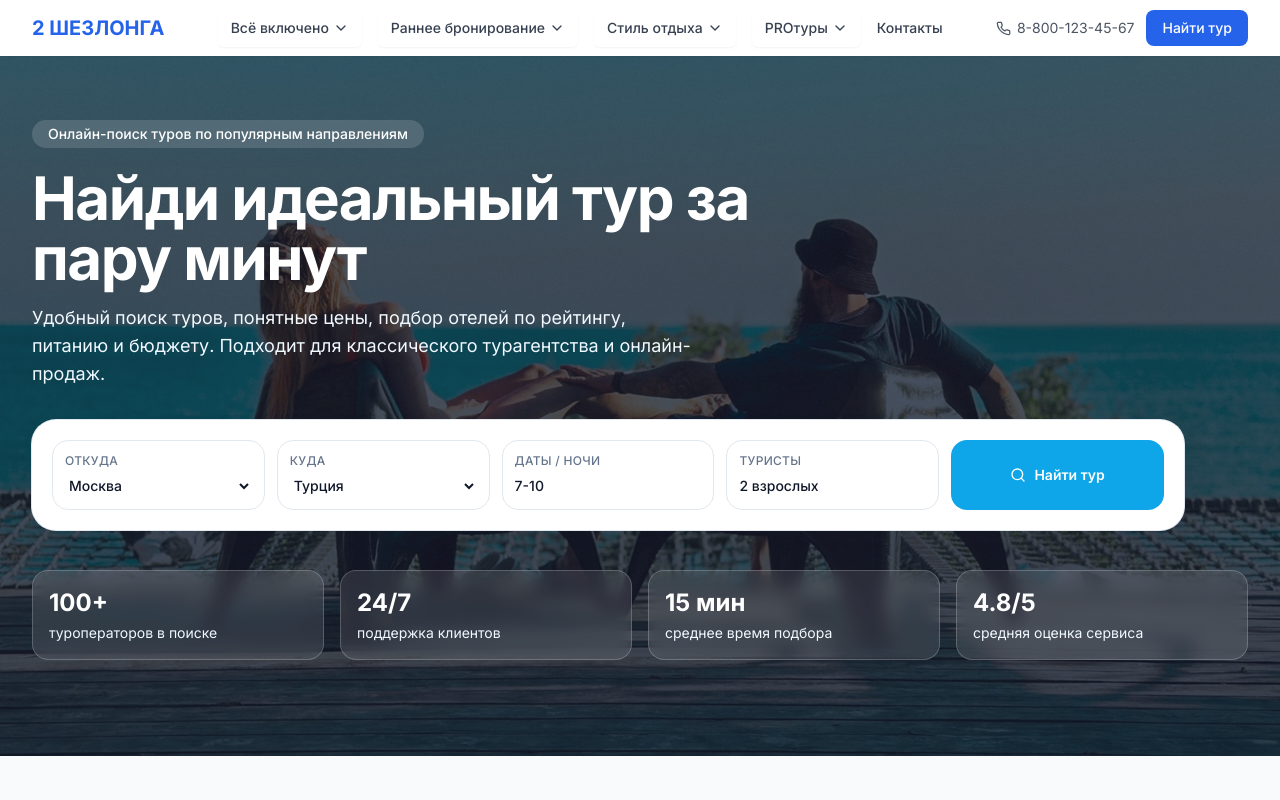
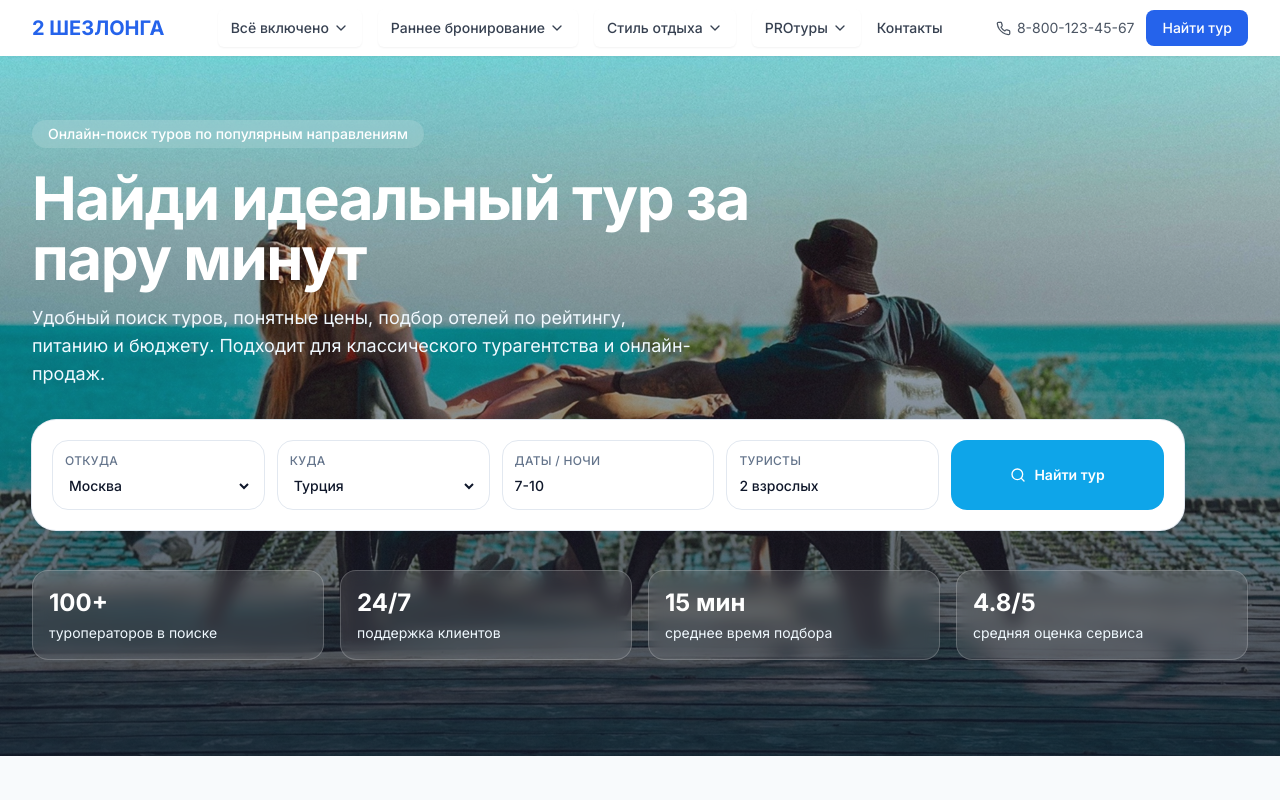
Before and after one commit to oagolubev-stack/travel_v2, a Next.js app: page / in a window 1280 px wide. Shown: the top 800 px of the page. Built offline with nearby package versions, Linux system fonts and the light colour scheme.

Commit message:
Update hero.tsx

```diff
--- a/src/components/travel/hero.tsx
+++ b/src/components/travel/hero.tsx
@@ -15,7 +15,7 @@ export function Hero({ backgroundImage, children }: HeroProps) {
     <section
       className="relative overflow-hidden bg-cover bg-center"
       style={{
-        backgroundImage: `linear-gradient(rgba(15,23,42,0.7), rgba(15,23,42,0.8)), url('${bg}')`,
+        backgroundImage: `linear-gradient(rgba(15,23,42,0.1), rgba(15,23,42,0.8)), url('${bg}')`,
       }}
     >
       <div className="mx-auto max-w-7xl px-4 pb-16 pt-10 sm:px-6 lg:px-8 lg:pb-24 lg:pt-16">
```
